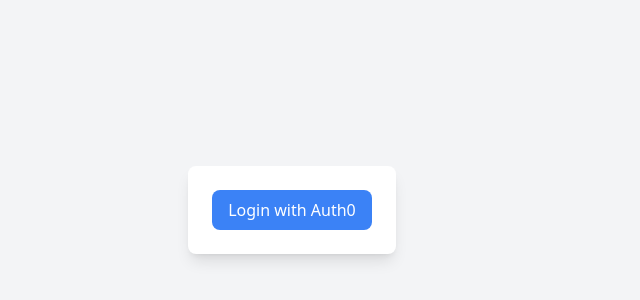
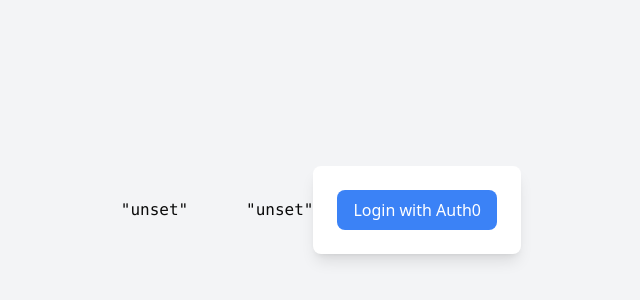
Before and after one commit to akshaydubey50/chatgpt-dashboard, a React (Vite) app: page / in a window 1280 px wide. Shown: the part 190-490 px from the top of the page, without its empty margins (348-988 px from the left). Built offline with nearby package versions, Linux system fonts and the light colour scheme; no server answers.

Commit message:
check env data accessible

```diff
--- a/src/pages/Login.tsx
+++ b/src/pages/Login.tsx
@@ -4,8 +4,15 @@
 const LoginPage = () => {
   const { loginWithRedirect } = useAuth0();
 
+  const auth0Domain = import.meta.env.VITE_AUTH0_DOMAIN;
+  const auth0ClientId = import.meta.env.VITE_AUTH0_CLIENT_ID;
+
   return (
     <div className="flex items-center justify-center h-screen bg-gray-100">
+      <pre>      {JSON.stringify(auth0ClientId)}
+      </pre>
+      <pre>      {JSON.stringify( auth0Domain)}
+      </pre>
       <div className="bg-white p-6 rounded-lg shadow-lg text-center">
         <button
           onClick={() => loginWithRedirect()}
@@ -13,7 +20,6 @@
         >
           Login with Auth0
         </button>
-
       </div>
     </div>
   );
```
Lines whose indentation alone changed are shown as unchanged.
